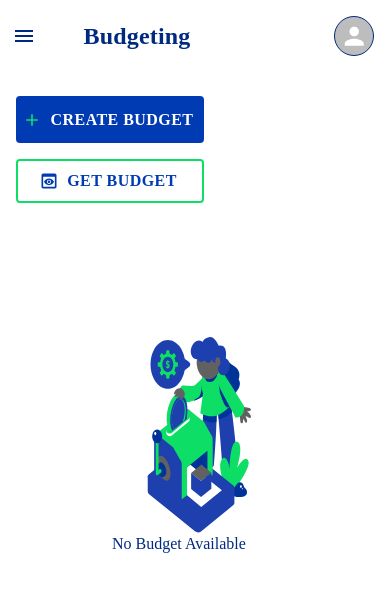
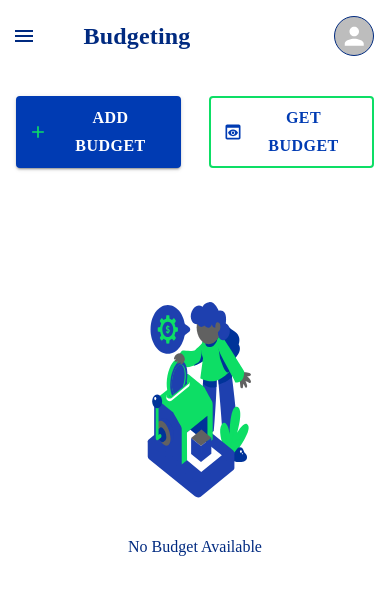
Before and after one commit to victoriaodemakin/Optitrack, a React (Create React App) app: page /Budgeting in a window 390 px wide. Shown: the top 594 px of the page. Built offline with nearby package versions, Linux system fonts and the light colour scheme.

Commit message:
testing mobile budgeting

```diff
--- a/src/pages/Budgeting.jsx
+++ b/src/pages/Budgeting.jsx
@@ -15,7 +15,7 @@ import {
   Button,
   Table as MUITable,
   TableBody,
-  TableCell,
+  TableCell ,
   TableHead,
   TableRow,
   TextField as MuiTextField,
@@ -35,22 +35,27 @@ const ContainedButton = styled(Button)`
   font-weight: 700;
   font-size: 1em;
   color: #ffffff;
-  width: 200px;
   font-family: "Urbanist";
+  height:"200px"
   box-shadow: none;
-  padding: .6em;
-
-
   &:hover {
     background-color: transparent;
     border: 2px solid #003BB3;
     color: #003BB3;
     box-shadow: none;
-    padding: .6em;
 
 
   }
 `;
+const MobileTableCell = styled(TableCell)`
+  && {
+    white-space: wrap;
+    overflow: hidden;
+    text-overflow: ellipsis;
+    max-width: 70px;
+  }
+`;
+
 const OutlineButton = styled(Button)`
   background: #0dde6500;
   border-radius: 4px;
@@ -127,6 +132,7 @@ border:1px solid #002a80 ;
 }
 `
 const Table = styled(MUITable)`
+
 
 th {
     color: #666666;
@@ -438,18 +444,18 @@ Simulation
 
         </div>
     ) : (
-      <div className="MobileScreen" style={{width:"100%",}}>
+      <div className="MobileScreen" style={{width:"100%"}}>
         <MobileNav title="Budgeting" />
 
 
         <div className="MobileBudget" style={{ position: "absolute",top: "80px", zIndex:"999", padding:"1em", width:"100%"}}>
         <div>
 
-          <div className="BtnContainer" style={{ display:"flex", flexDirection:"column",width:"100%"}}>
-          <ContainedButton variant="contained" onClick={handleAddBudget}startIcon={<AddIcon />} style={{width:"188px", marginBottom:"1em"}}>
-        Create Budget
+          <div className="BtnContainer" style={{ display:"flex", justifyContent:"space-between",width:"100%"}}>
+          <ContainedButton variant="contained" onClick={handleAddBudget}startIcon={<AddIcon />} style={{width:"165px", marginBottom:"2em"}}>
+        add Budget
       </ContainedButton>
-          <AltButton variant="contained" color="primary" startIcon={<FetchIcon  style={{color:"003BB3"}}/>} onClick={handleFetchTable}  style={{width:"188px", marginBottom:"2em"}}>
+          <AltButton variant="contained" color="primary" startIcon={<FetchIcon  style={{color:"003BB3"}}/>} onClick={handleFetchTable}  style={{width:"165px", marginBottom:"2em",marginLeft:".3em"}}>
         get Budget
       </AltButton>
 
@@ -460,33 +466,33 @@ Simulation
         <Table sx={{maxWidth:"auto", }}>
           <TableHead>
             <TableRow   sx={{ marginBottom: "25px",maxWidth:"50%",background:"red" }}>
-              <TableCell  sx={{height:"20px"}}>Budget Name</TableCell>
-              <TableCell>Amount</TableCell>
-              <TableCell>Description</TableCell>
-              <TableCell>Category</TableCell>
-              <TableCell>Delete/Edit</TableCell>
+              <MobileTableCell  sx={{height:"20px"}}>Budget Name</MobileTableCell>
+              <MobileTableCell>Amount</MobileTableCell>
+              <MobileTableCell>Description</MobileTableCell>
+              <MobileTableCell>Category</MobileTableCell>
+              <MobileTableCell>Delete/Edit</MobileTableCell>
 
             </TableRow>
           </TableHead>
           <TableBody>
             {budgets.map((budget, index) => (
               <TableRow key={index} >
-                <TableCell >{budget.budgetName}</TableCell>
-                <TableCell>{`${budget.amount} ${budget.currency}`}</TableCell>
-                <TableCell>{budget.description}</TableCell>
-                <TableCell>{budget.category}</TableCell>
-                <TableCell>
+                <MobileTableCell >{budget.budgetName}</MobileTableCell>
+                <MobileTableCell>{`${budget.amount} ${budget.currency}`}</MobileTableCell>
+                <MobileTableCell>{budget.description}</MobileTableCell>
+                <MobileTableCell>{budget.category}</MobileTableCell>
+                <MobileTableCell>
                   <IconButton onClick={() => handleDelete(index)} sx={{color:"#002a80"}}>
                     <DeleteIcon />
                   </IconButton>
                   <IconButton onClick={() => handleEdit(index)} sx={{color:"#002a80"}}>
                     <EditIcon />
                   </IconButton>
-                </TableCell>
+                </MobileTableCell>
               </TableRow>
             ))}
           </TableBody>
-          <ContainedButton variant="contained" color="primary" startIcon={<SaveIcon />} onClick={handleSaveTable} style={{marginTop:"9em"}}>
+          <ContainedButton variant="contained" color="primary" startIcon={<SaveIcon />} onClick={handleSaveTable} style={{marginTop:"9em", width:"168px"}}>
         Save Table
       </ContainedButton>
         </Table>
@@ -494,11 +500,11 @@ Simulation
 
 
       ) : (
-<div className="NoBudget" style={{position:"relative"}}>
-<img src={MobileBudgetImg} alt="desktop color logo" style={{width:"80%",margin:"6em 0" ,position:"absolute", left:"5em"}}/>
+<div className="NoBudget" style={{position:"relative", display:"flex",flexDirection:"column", justifyContent:"center", alignContent:"center"}}>
+<img src={MobileBudgetImg} alt="desktop color logo" style={{width:"80%",margin:"6em auto 2em 5em "}}/>
 <p style={{color: "#002a80",
-  fontFamily: "Urbanist",fontWeight: "500",
-  fontSize:"1em",position:"absolute", top:"300px", left:"6em",marginBottom:"9em"
+  fontFamily: "Urbanist",fontWeight: "500",margin:"0 auto"
+  // fontSize:"1em",position:"absolute", top:"300px", left:"6em",marginBottom:"9em"
 }}>No Budget Available</p>
 </div>
 
```
